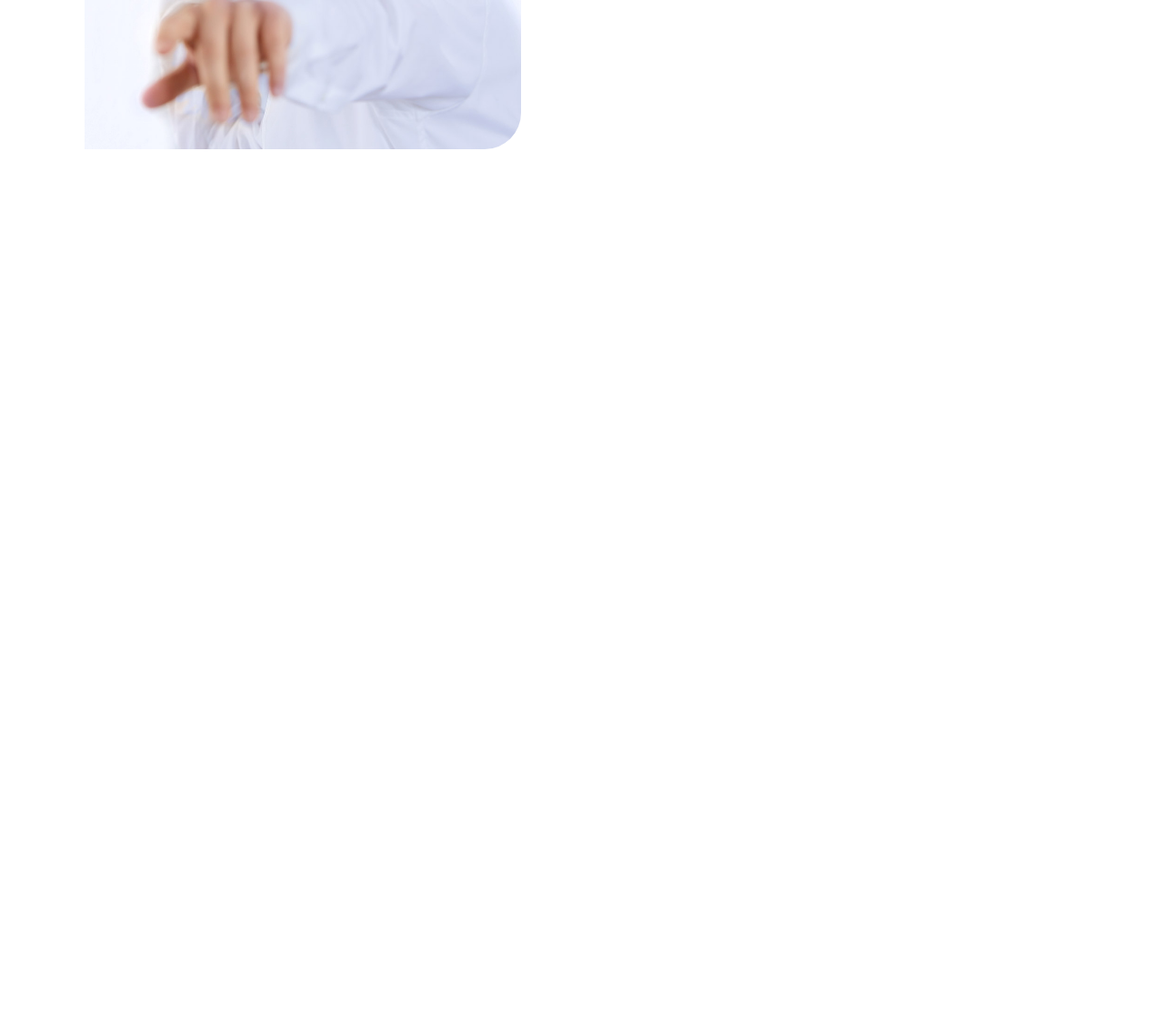
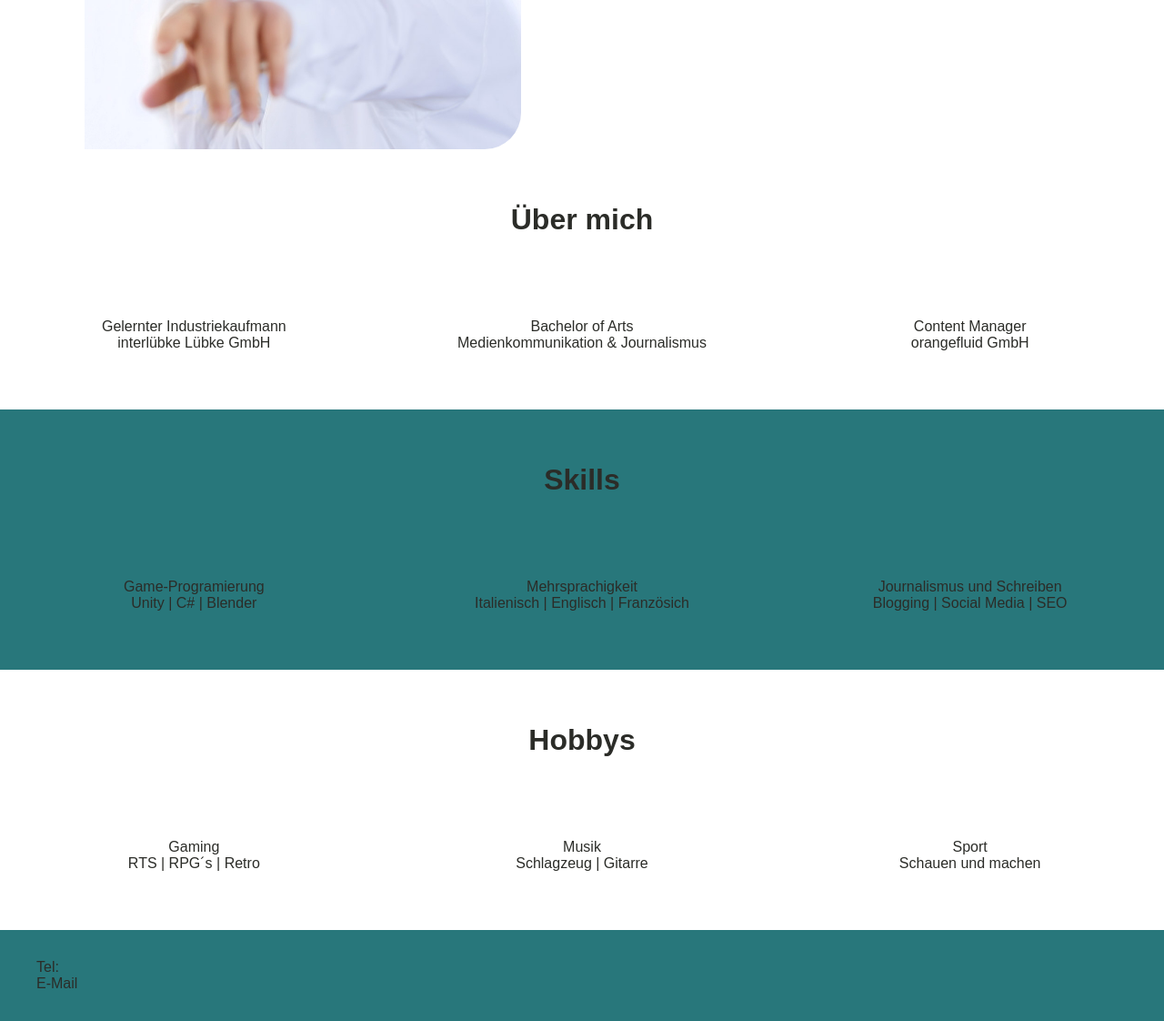
Before and after one commit to Maurizio-F/portfolio-maurizio, a plain HTML site: page index.html in a window 1280 px wide. Shown: the part 430-1552 px from the top of the page at 91% size. Before the commit the page ends 800 px from the top, so only its background shows below. Drawn offline with Linux system fonts and the light colour scheme.

Commit message:
Modify HTML and CSS Structure

```diff
--- a/index.html
+++ b/index.html
@@ -29,6 +29,77 @@
           <h2>Bootcamp-Teilnehmer neue fische</h2>
         </div>
       </section>
+
+      <section class="uebermich">
+        <h2 id="uebermich__id">Über mich</h2>
+
+        <section class="card">
+          <section class="card-type-a">
+            Gelernter Industriekaufmann <br />
+            interlübke Lübke GmbH
+          </section>
+
+          <section class="card-type-a">
+            Bachelor of Arts <br />
+            Medienkommunikation & Journalismus
+          </section>
+
+          <section class="card-type-a">
+            Content Manager <br />
+            orangefluid GmbH
+          </section>
+        </section>
+      </section>
+
+      <section class="skills">
+        <h2 id="skills__id">Skills</h2>
+
+        <section class="card">
+          <section class="card-type-b">
+            Game-Programierung <br />
+            Unity | C# | Blender
+          </section>
+
+          <section class="card-type-b">
+            Mehrsprachigkeit <br />
+            Italienisch | Englisch | Französich
+          </section>
+
+          <section class="card-type-b">
+            Journalismus und Schreiben <br />
+            Blogging | Social Media | SEO
+          </section>
+        </section>
+      </section>
+
+      <section class="hobbys">
+        <h2 id="hobbys__id">Hobbys</h2>
+
+        <section class="card">
+          <section class="card-type-a">
+            Gaming <br />
+            RTS | RPG´s | Retro
+          </section>
+
+          <section class="card-type-a">
+            Musik <br />
+            Schlagzeug | Gitarre
+          </section>
+
+          <section class="card-type-a">
+            Sport <br />
+            Schauen und machen
+          </section>
+        </section>
+      </section>
     </section>
+    <footer class="footer">
+      <section>
+        <ul class="kontakt">
+          <li>Tel:</li>
+          <li>E-Mail</li>
+        </ul>
+      </section>
+    </footer>
   </body>
 </html>
--- a/styles.css
+++ b/styles.css
@@ -32,6 +32,19 @@ body {
   grid-template-rows: auto;
 }
 
+a:hover {
+  color: black;
+  text-decoration: overline;
+}
+
+/* COLORS */
+
+:root {
+  --primary-bg-color: #28777b;
+  --primary-text-color: black;
+  --secondary-text-color: white;
+}
+
 /* NAVBAR */
 
 .navbar-section {
@@ -60,3 +73,65 @@ a {
   height: 30em;
   border-bottom-right-radius: 40px;
 }
+
+.banner img:hover {
+  filter: grayscale(80%);
+  opacity: 0.9;
+  transition-delay: 400ms;
+  transition-duration: 400ms;
+}
+
+/* SECTIONS */
+
+.card {
+  display: grid;
+  grid-template-columns: repeat(3, 1fr);
+  padding: 3em 0 3em 0;
+}
+
+.card-type-a {
+  text-align: center;
+  justify-self: center;
+  border-radius: 1em;
+  padding: 1em;
+}
+
+.card-type-a:hover {
+  background: var(--primary-bg-color);
+}
+
+.card-type-b {
+  text-align: center;
+  justify-self: center;
+  border-radius: 1em;
+  padding: 1em;
+}
+
+.card-type-b:hover {
+  background: white;
+}
+
+.uebermich {
+  padding-top: 2em;
+}
+
+.skills {
+  background: var(--primary-bg-color);
+  padding-top: 2em;
+}
+
+.hobbys {
+  padding-top: 2em;
+}
+
+/* FOOTER */
+
+.footer {
+  background: var(--primary-bg-color);
+  padding: 1em 0 1em 0;
+  width: 100vw;
+}
+
+.footer li {
+  list-style-type: none;
+}
```
Also changed, not shown: Index-ablage.html (deleted, +0 -49 lines).
